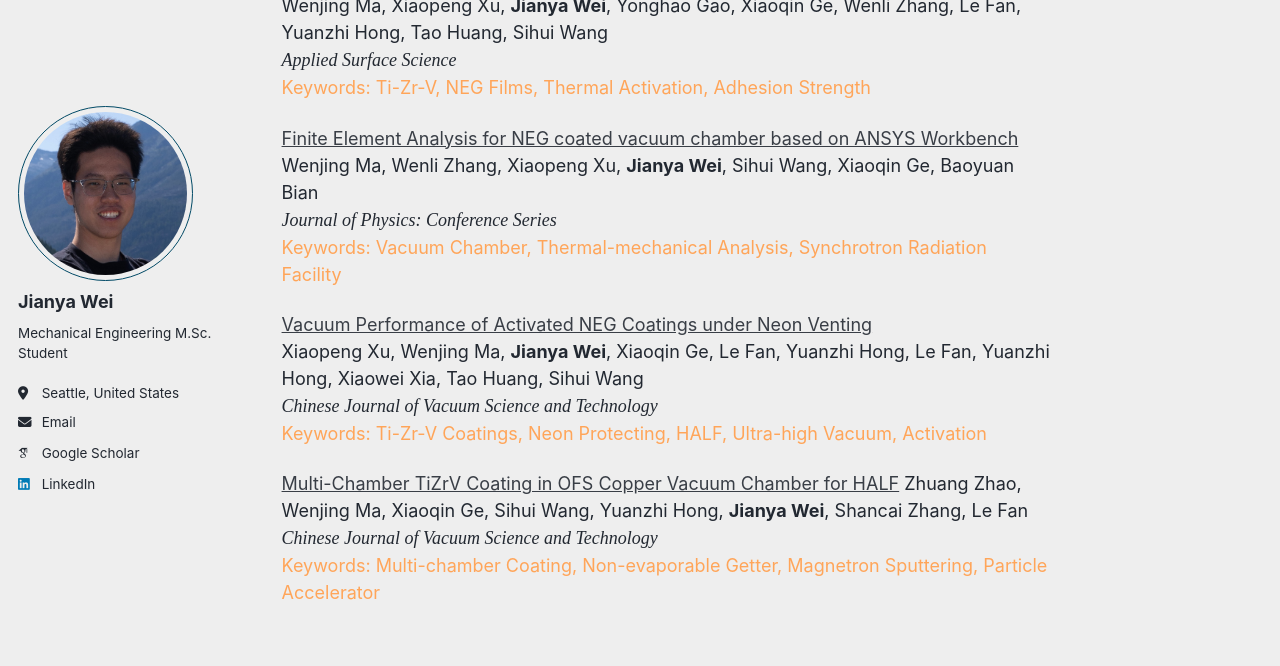
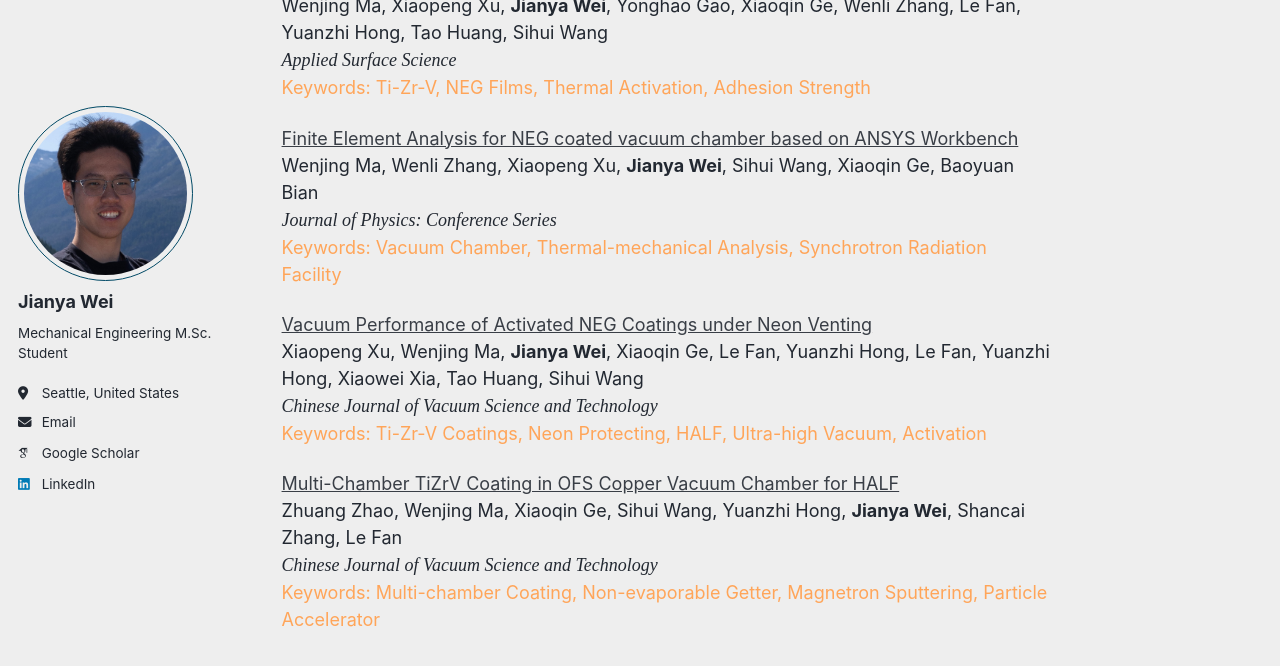
Before and after one commit to jywei02/jywei02.github.io, a Jekyll site: the page built from _pages/about.md, in a window 1280 px wide and 900 px high, scrolled down 645 px. Shown: the top 666 px of the window. Built offline with Jekyll 4.4.1, drawn with Linux system fonts in a browser that asks for light colours; some web fonts are replaced.

Commit message:
Update about.md

```diff
--- a/_pages/about.md
+++ b/_pages/about.md
@@ -50,7 +50,7 @@ Chinese Journal of Vacuum Science and Technology
 Keywords: Ti-Zr-V Coatings, Neon Protecting, HALF, Ultra-high Vacuum, Activation
 </span>
 
-<span style="color: #40E0D0;">[Multi-Chamber TiZrV Coating in OFS Copper Vacuum Chamber for HALF](https://www.cpsjournals.cn/article/doi/10.13922/j.cnki.cjvst.202207022?viewType=HTML)  </span>
+<span style="color: #40E0D0;">[Multi-Chamber TiZrV Coating in OFS Copper Vacuum Chamber for HALF](https://www.cpsjournals.cn/article/doi/10.13922/j.cnki.cjvst.202207022?viewType=HTML)  </span><br>
 Zhuang Zhao, Wenjing Ma, Xiaoqin Ge, Sihui Wang, Yuanzhi Hong, **Jianya Wei**, Shancai Zhang, Le Fan
 <span style="font-family: 'Times New Roman', serif; font-style: italic;">
 Chinese Journal of Vacuum Science and Technology
```
